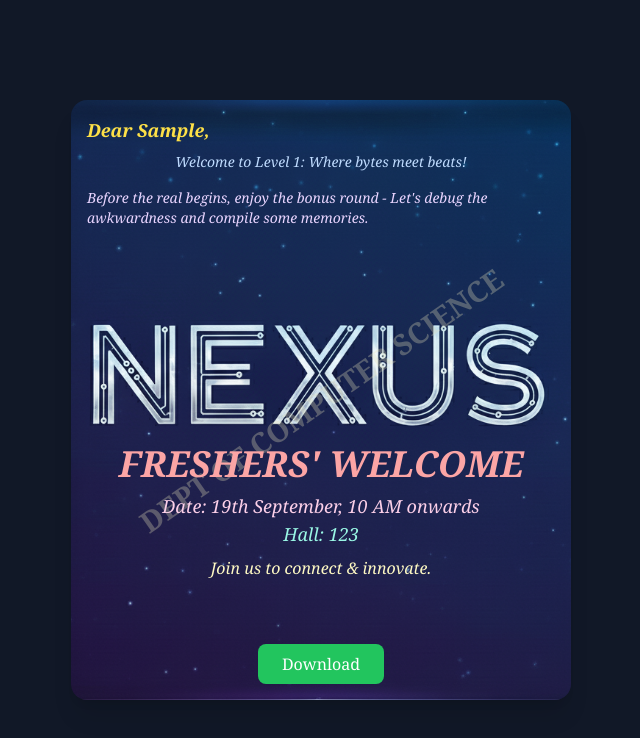
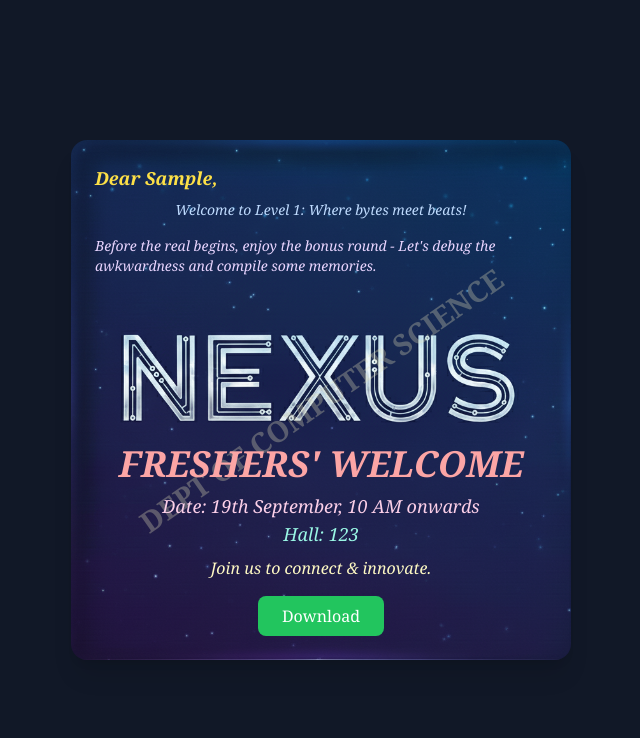
Before and after one commit to Rudra20deb/invitation_card, a plain HTML site: page index.html in a window 1280 px wide. Both pictures are taken after typing "Sample" into the empty fields and a click on the button "Submit". Shown: the whole page, without its empty margins (319-959 px from the left). Drawn offline with nearby package versions, Linux system fonts and the light colour scheme.

Commit message:
Update index.html

```diff
--- a/index.html
+++ b/index.html
@@ -37,10 +37,11 @@
   </div>
 
 <div id="card-section"
-  class="hidden relative bg-cover bg-center p-4 rounded-2xl shadow-xl
-         w-full max-w-[500px] h-auto aspect-[5/6] flex flex-col justify-between
+  class="hidden relative bg-cover bg-center p-6 rounded-2xl shadow-xl
+         w-[105vw] max-w-[500px] h-auto flex flex-col justify-between
          card-gradient-bg text-gray-100 overflow-hidden"
   style="background-image: url('ff.png'); font-family: 'Georgia', serif;">
+
 
   <div class="watermark">DEPT OF COMPUTER SCIENCE</div>
 
@@ -76,6 +77,7 @@
 
 
   <script>
+
     function rudra(name) {
       let sanitized = name.trim();
       const regex = /[^a-zA-Z\s]/;
@@ -104,7 +106,7 @@
       downloadBtn.classList.add('hidden');
       html2canvas(document.getElementById('card-section'), { useCORS: true }).then(canvas => {
         let link = document.createElement('a');
-        link.download = 'invitation_card.png';
+        link.download = 'NEXUS_invitation_card.png';
         link.href = canvas.toDataURL();
         link.click();
         downloadBtn.classList.remove('hidden');
```
